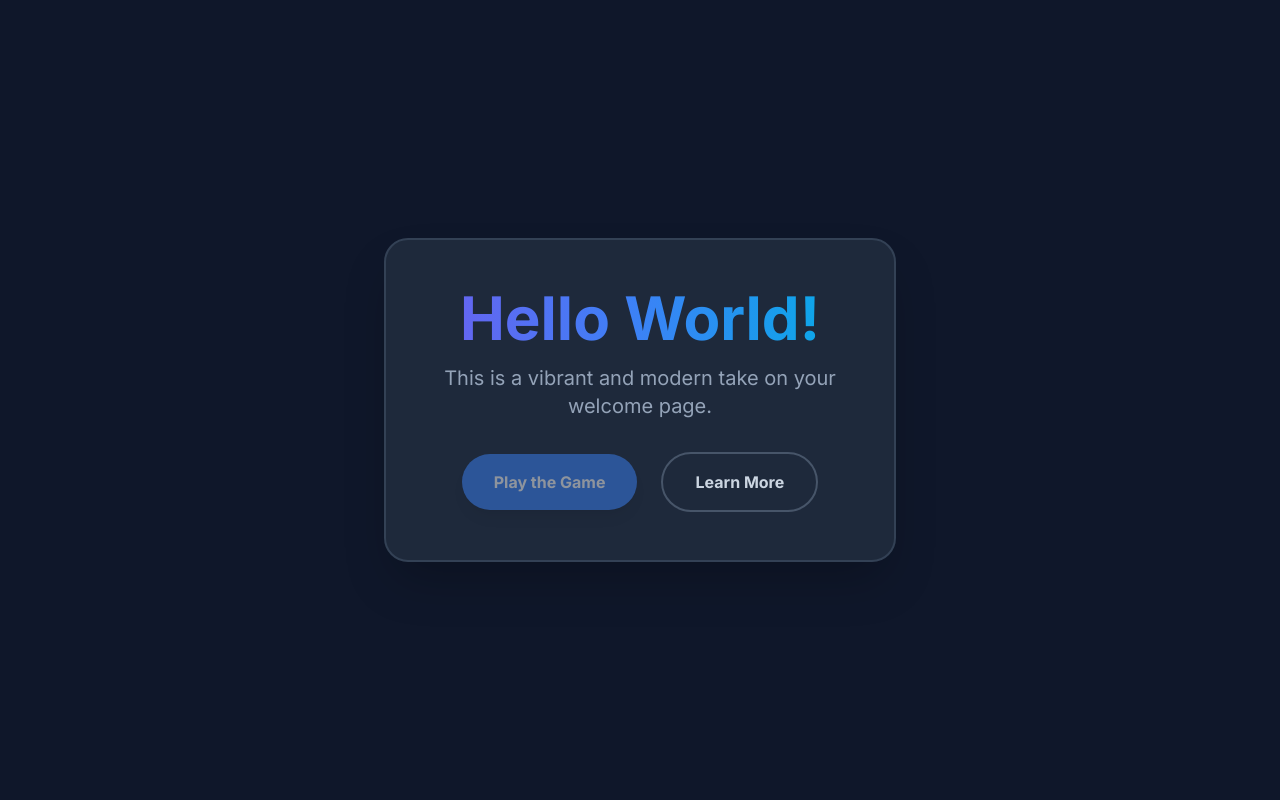
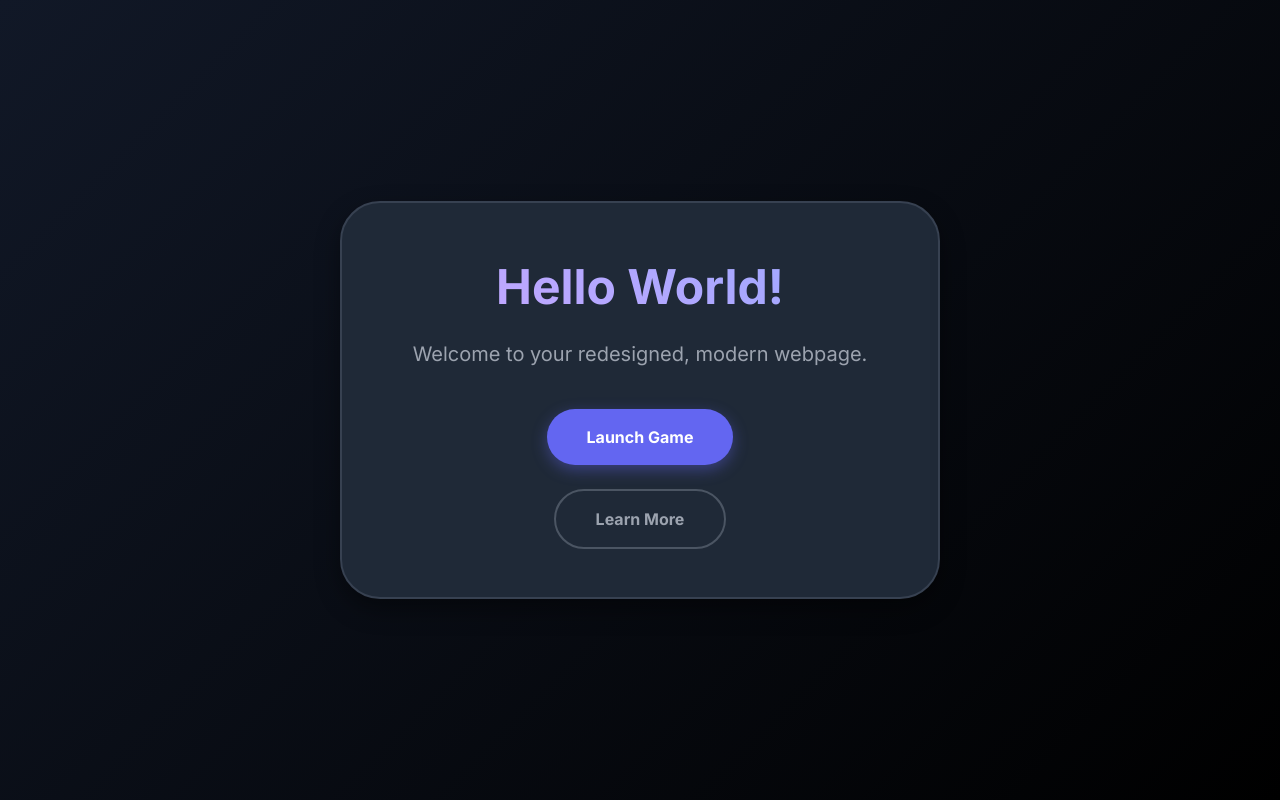
Before and after one commit to balabanka/balabanka.github.io, a plain HTML site: page index.html in a window 1280 px wide. Drawn offline with nearby package versions, Linux system fonts and the light colour scheme.

Commit message:
Update index.html 123

```diff
--- a/index.html
+++ b/index.html
@@ -4,44 +4,120 @@
     <meta charset="UTF-8">
     <meta name="viewport" content="width=device-width, initial-scale=1.0">
     <title>Hello World!</title>
-    <!-- Tailwind CSS CDN for easy styling -->
+    <!-- Tailwind CSS CDN for styling -->
     <script src="https://cdn.tailwindcss.com"></script>
-    <!-- Google Fonts for a nice font -->
+    <!-- Google Fonts for a modern, clean font -->
     <link href="https://fonts.googleapis.com/css2?family=Inter:wght@400;700&display=swap" rel="stylesheet">
     <style>
         body {
             font-family: 'Inter', sans-serif;
-            background: #0f172a; /* Slate-900 */
-            color: #e2e8f0; /* Slate-200 */
+            background: linear-gradient(135deg, #111827 0%, #000000 100%);
+            color: #e2e8f0;
+            display: flex;
+            align-items: center;
+            justify-content: center;
+            min-height: 100vh;
+            padding: 2rem;
         }
-        .text-gradient {
-            background-image: linear-gradient(to right, #6366f1, #3b82f6, #0ea5e9);
+
+        .card {
+            background: #1f2937;
+            box-shadow: 0 10px 25px rgba(0, 0, 0, 0.4);
+            border: 2px solid #374151;
+            border-radius: 2.5rem;
+            padding: 3rem;
+            max-width: 600px;
+            width: 100%;
+            text-align: center;
+            animation: fadeIn 1s ease-in-out;
+        }
+
+        .heading {
+            font-size: 3rem;
+            font-weight: 800;
+            background-image: linear-gradient(45deg, #a78bfa, #818cf8);
             -webkit-background-clip: text;
-            color: transparent;
+            -webkit-text-fill-color: transparent;
+            animation: pulse-light 2s infinite ease-in-out;
+        }
+
+        .subheading {
+            font-size: 1.25rem;
+            color: #9ca3af;
+            margin-top: 1rem;
+            animation: slideUp 1s ease-in-out;
+        }
+
+        .button-group {
+            margin-top: 2.5rem;
+            display: flex;
+            flex-direction: column;
+            align-items: center;
+            gap: 1.5rem;
+        }
+
+        .btn-primary {
+            background-color: #6366f1;
+            color: #fff;
+            padding: 1rem 2.5rem;
+            font-weight: 700;
+            border-radius: 9999px;
+            box-shadow: 0 5px 15px rgba(99, 102, 241, 0.4);
+            transition: all 0.3s ease;
+        }
+
+        .btn-primary:hover {
+            background-color: #4f46e5;
+            transform: translateY(-3px);
+            box-shadow: 0 8px 20px rgba(99, 102, 241, 0.6);
+        }
+
+        .btn-secondary {
+            border: 2px solid #4b5563;
+            color: #9ca3af;
+            padding: 1rem 2.5rem;
+            font-weight: 700;
+            border-radius: 9999px;
+            transition: all 0.3s ease;
+        }
+
+        .btn-secondary:hover {
+            background-color: #374151;
+            transform: translateY(-2px);
+        }
+
+        @keyframes fadeIn {
+            from { opacity: 0; transform: translateY(20px); }
+            to { opacity: 1; transform: translateY(0); }
+        }
+
+        @keyframes pulse-light {
+            0%, 100% { filter: brightness(100%); }
+            50% { filter: brightness(120%); }
+        }
+
+        @keyframes slideUp {
+            from { opacity: 0; transform: translateY(10px); }
+            to { opacity: 1; transform: translateY(0); }
         }
     </style>
 </head>
-<body class="flex items-center justify-center min-h-screen p-4">
-    <div class="text-center p-8 sm:p-12 bg-slate-800 rounded-3xl shadow-2xl border-2 border-slate-700 max-w-lg w-full transform transition-transform duration-500 ease-in-out hover:scale-105">
-        <h1 class="text-5xl sm:text-6xl font-bold mb-4 animate-fadeIn">
-            <span class="text-gradient">Hello World!</span>
+<body>
+    <div class="card">
+        <h1 class="heading">
+            Hello World!
         </h1>
-        <p class="text-lg sm:text-xl text-slate-400 mb-8 animate-slideUp">
-            This is a vibrant and modern take on your welcome page.
+        <p class="subheading">
+            Welcome to your redesigned, modern webpage.
         </p>
-        <div class="flex flex-col sm:flex-row items-center justify-center space-y-4 sm:space-y-0 sm:space-x-6">
-            <!-- The 'Play the Game' button links to the game.html file -->
-            <a href="game.html" class="px-8 py-4 bg-blue-500 text-white rounded-full font-bold shadow-lg hover:bg-blue-600 transition duration-300 transform hover:scale-110 motion-safe:animate-pulse">
-                Play the Game
+        <div class="button-group">
+            <a href="game.html" class="btn-primary">
+                Launch Game
             </a>
-            <a href="#" class="px-8 py-4 text-slate-300 font-bold border-2 border-slate-600 rounded-full hover:bg-slate-700 transition duration-300 transform hover:scale-105">
+            <a href="#" class="btn-secondary">
                 Learn More
             </a>
         </div>
     </div>
-    <script>
-        // Animations using Tailwind's 'animate' classes
-        // You can add more complex JS animations here if needed.
-    </script>
 </body>
 </html>
```
